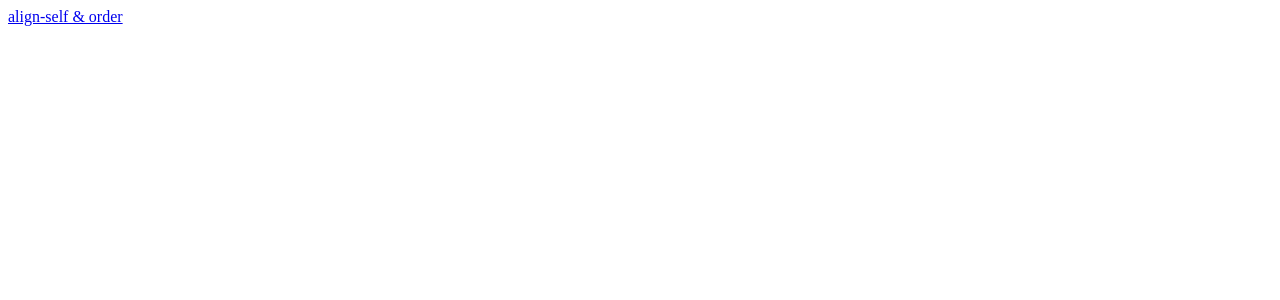
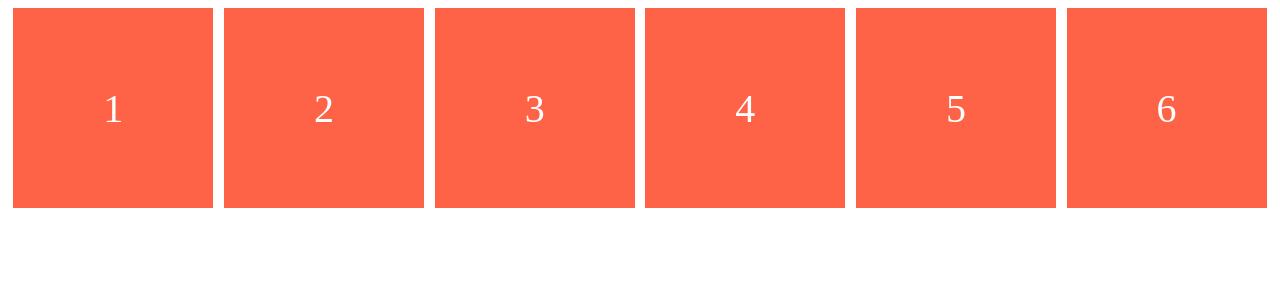
Before and after one commit to nlom0218/css-layout-master, a React (Create React App) app: page /flexbox/wrap in a window 1280 px wide. Shown: the top 300 px of the page. Built offline with nearby package versions, Linux system fonts and the light colour scheme.

Commit message:
flex-wrap, align-content

```diff
--- a/src/App.js
+++ b/src/App.js
@@ -3,6 +3,7 @@ import { BrowserRouter as Router, Switch, Route } from "react-router-dom"
 import FlexBox from "./FlexBox/FlexBox"
 import AlignSelf from './FlexBox/AlignSelf';
 import Home from './Home';
+import Wrap from './FlexBox/Wrap';
 
 function App() {
   return (
@@ -10,6 +11,7 @@ function App() {
       <Switch>
         <Route path="/" exact><Home /></Route>
         <Route path="/flexbox/alignSelf"><AlignSelf /></Route>
+        <Route path="/flexbox/wrap"><Wrap /></Route>
         <Route path="/flexbox"><FlexBox /></Route>
       </Switch>
     </Router>
--- a/src/FlexBox/FlexBox.js
+++ b/src/FlexBox/FlexBox.js
@@ -1,11 +1,23 @@
 import React from 'react';
 import { Link } from 'react-router-dom';
+import styled from 'styled-components';
 
+const List = styled.ul`
+  display: flex;
+  flex-direction: column;
+`
+
+const Item = styled.li``
 
 const FlexBox = () => {
-  return (<div>
-    <Link to="/flexbox/alignSelf">align-self & order</Link>
-  </div>);
+  return (<List>
+    <Item>
+      <Link to="/flexbox/alignSelf">align-self & order</Link>
+    </Item>
+    <Item>
+      <Link to="/flexbox/wrap">wrap & align-center</Link>
+    </Item>
+  </List>);
 }
 
 export default FlexBox;
--- /dev/null
+++ b/src/FlexBox/Wrap.js
@@ -0,0 +1,34 @@
+import React from 'react';
+import styled from 'styled-components';
+
+const Wrapper = styled.div`
+  display: flex;
+  justify-content: space-around;
+  align-content: space-between;
+  height: 600px;
+  flex-wrap: wrap;
+`
+
+const Box = styled.div`
+  width: 200px;
+  height: 200px;
+  background-color: tomato;
+  color: white;
+  font-size: 40px;
+  display: flex;
+  justify-content: center;
+  align-items: center;
+`
+
+const Wrap = () => {
+  return (<Wrapper>
+    <Box>1</Box>
+    <Box>2</Box>
+    <Box>3</Box>
+    <Box>4</Box>
+    <Box>5</Box>
+    <Box>6</Box>
+  </Wrapper>);
+}
+
+export default Wrap;
```
Also changed, not shown: 1 other file (tests, documents, lock files or other folders).
